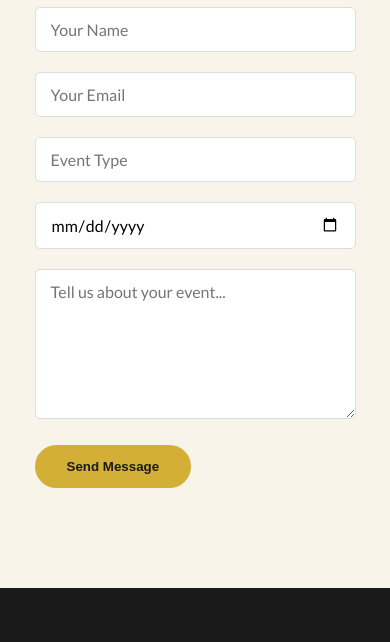
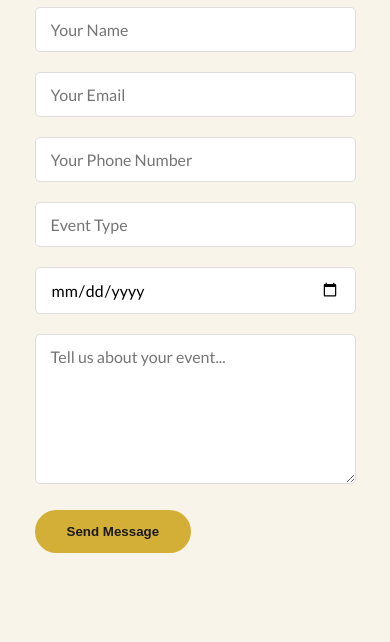
Before and after one commit to jayaprakash1902/mmaudio.github.io, a plain HTML site: page index.html in a window 390 px wide. Shown: the part 5680-6322 px from the top of the page. Drawn offline with Linux system fonts and the light colour scheme.

Commit message:
Update form to capture phone number

```diff
--- a/index.html
+++ b/index.html
@@ -752,20 +752,37 @@
                         <div class="form-group">
                             <input type="text" name="name" class="form-control" placeholder="Your Name" required>
                         </div>
+
                         <div class="form-group">
                             <input type="email" name="_replyto" class="form-control" placeholder="Your Email" required>
                         </div>
+
+                        <div class="form-group">
+                            <input
+                                type="tel"
+                                name="phone"
+                                class="form-control"
+                                placeholder="Your Phone Number"
+                                pattern="[0-9]{10}"
+                                required
+                            >
+                        </div>
+
                         <div class="form-group">
                             <input type="text" name="event_type" class="form-control" placeholder="Event Type">
                         </div>
+
                         <div class="form-group">
                             <input type="date" name="event_date" class="form-control" placeholder="Event Date">
                         </div>
+
                         <div class="form-group">
                             <textarea name="message" class="form-control" placeholder="Tell us about your event..." required></textarea>
                         </div>
+
                         <button type="submit" class="btn">Send Message</button>
                     </form>
+
                 </div>
             </div>
         </div>
```
